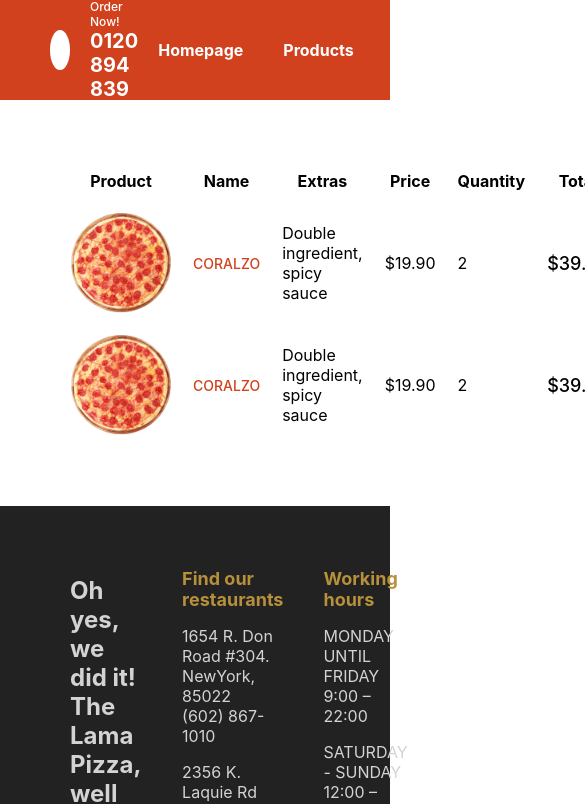
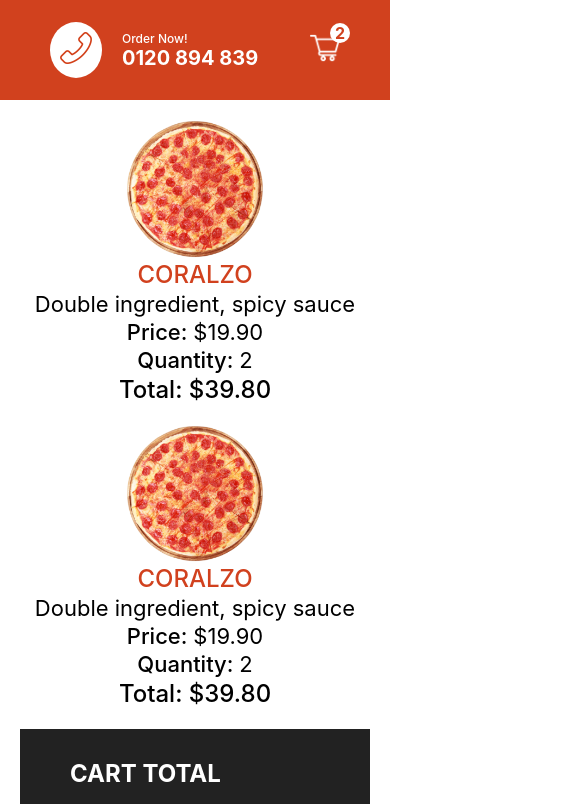
Before and after one commit to tarunfy/pizza-shop, a Next.js app: page /cart in a window 390 px wide. Shown: the top 804 px of the page, 585 px wide, since content can reach past the window. Built offline with nearby package versions, Linux system fonts and the light colour scheme.

Commit message:
added responsivesness to the app for mobile screens

```diff
--- a/pages/orders/[id].jsx
+++ b/pages/orders/[id].jsx
@@ -24,7 +24,7 @@
               </tr>
             </thead>
             <tbody>
-              <tr>
+              <tr className={styles.tr}>
                 <td>
                   <span className={styles.id}>12313131</span>
                 </td>
--- a/styles/Cart.module.css
+++ b/styles/Cart.module.css
@@ -57,3 +57,59 @@
     margin-top: 20px;
     font-weight: bold;
 }
+
+@media screen and (max-width: 480px) {
+    .container{
+        flex-direction: column;
+        padding: 20px;
+    }
+
+    .table{
+        display: flex;
+        flex-direction: column;
+        align-items: center;
+        justify-content: center;
+    }
+
+    .trTitle{
+        display: none;
+    }
+
+    .tr{
+        display: flex;
+        flex-direction: column;
+        align-items: center;
+        justify-content: center;
+        margin-bottom: 20px;
+    }
+
+    .name,.total{
+        font-size: 24px;
+    }
+
+    .imgContainer{
+        width: 35vw;
+        height: 35vw;
+    }
+
+    .extras, .price, .quantity{
+        font-size: 22px;
+    }
+
+    .price::before{
+        content: "Price: ";
+        font-weight: 500;
+    }
+    .quantity::before{
+        content: "Quantity: ";
+        font-weight: 500;
+    }
+    .total::before{
+        content: "Total: ";
+        font-weight: 500;
+    }
+
+    .wrapper{
+        width: 100%;
+    }
+}
--- a/styles/Featured.module.css
+++ b/styles/Featured.module.css
@@ -2,6 +2,7 @@
     height: calc(100vh - 100px);
     background-color: #d1411e;
     overflow: hidden;
+    position: relative;
 }
 
 .arrowContainer{
@@ -27,3 +28,9 @@
     height: 100%;
     position: relative;
 }
+
+@media screen and (max-width: 480px) {
+    .container{
+        height: 50vh;
+    }
+}
--- a/styles/Footer.module.css
+++ b/styles/Footer.module.css
@@ -7,14 +7,14 @@
 .item{
     flex: 1;
     position: relative;
-display: flex;
+    display: flex;
 }
+
 .item:last-child{
     flex: 2;
     padding: 50px;
     justify-content: space-between;
 }
-
 
 .card{
     flex :1;
@@ -33,3 +33,26 @@
 .motto{
     color: rgb(211,211,211);
 }
+
+@media screen and (max-width: 480px) {
+    .container{
+        height: auto;
+        text-align: center;
+    }
+
+    .item:first-child{
+        display: none;
+    }
+
+    .item{
+        flex-direction: column;
+    }
+
+    .title{
+        font-size: 30px;
+    }
+
+    .text{
+        font-size: 20px;
+    }
+}
--- a/styles/Navbar.module.css
+++ b/styles/Navbar.module.css
@@ -81,3 +81,12 @@
     font-weight: bold;
     color: #d1411e;
 }
+
+@media screen and (max-width: 480px) {
+    .item:nth-child(2){
+        display: none;
+    }
+    .item:first-child{
+        flex: 3;
+    }
+}
--- a/styles/Order.module.css
+++ b/styles/Order.module.css
@@ -87,3 +87,54 @@
     cursor: not-allowed;
     border: none;
 }
+
+
+
+@media screen and (max-width: 480px) {
+    .container{
+        flex-direction: column;
+    }
+    .trTitle{
+        display: none;
+    }
+
+    .tr{
+        display: flex;
+        flex-direction: column;
+        align-items: center;
+        justify-content: center;
+        font-size: 20px;
+    }
+
+    .id::before{
+        content: "Order Id: ";
+        font-weight: 500;
+    }
+    .name::before{
+        content: "Customer: ";
+        font-weight: 500;
+    }
+    .address::before{
+        content: "Address: ";
+        font-weight: 500;
+    }
+    .total::before{
+        content: "Total: ";
+        font-weight: 500;
+    }
+
+    .row:last-child{
+        width: 100%;
+        flex-direction: column;
+        align-items: center;
+        justify-content: center;
+    }
+
+    .done,.undone, .inProgress{
+        margin-bottom: 20px;
+    }
+
+    .wrapper{
+        width: 100%;
+    }
+}
--- a/styles/PizzaCard.module.css
+++ b/styles/PizzaCard.module.css
@@ -24,3 +24,17 @@
     text-align: center;
     color: #777;
 }
+
+@media screen and (max-width: 480px) {
+    .container{
+        width: 100%;
+    }
+
+    .title{
+        font-size: 30px;
+    }
+
+    .price, .desc{
+        font-size: 24px;
+    }
+}
--- a/styles/Product.module.css
+++ b/styles/Product.module.css
@@ -98,3 +98,44 @@
     cursor: pointer;
     font-weight: 500;
 }
+
+@media screen and (max-width: 480px) {
+    .container{
+        height: auto;
+        text-align: center;
+        flex-direction: column;
+        margin-top: 20px;
+    }
+
+    .imgContainer{
+        width: 70vw;
+        height: 70vh;
+    }
+    .title{
+        margin: 5px;
+    }
+
+    .sizes{
+        width: 100%;
+        padding: 0 20px;
+    }
+
+    .ingredients{
+        flex-direction: column;
+    }
+
+    .option{
+        margin: 10px;
+        font-size: 18px;
+    }
+
+    .checkbox{
+        width: 25px;
+        height: 25px;
+    }
+
+    .quantity, .btn{
+        height: 50px;
+        padding: 10px 20px;
+    }
+}
--- a/styles/ProductList.module.css
+++ b/styles/ProductList.module.css
@@ -19,3 +19,14 @@
     flex-wrap: wrap;
     padding: 0 40px;
 }
+
+@media screen and (max-width: 480px){
+    .title{
+        text-align: center;
+    }
+
+    .desc{
+        width: 90%;
+        text-align: center;
+    }
+}
```
